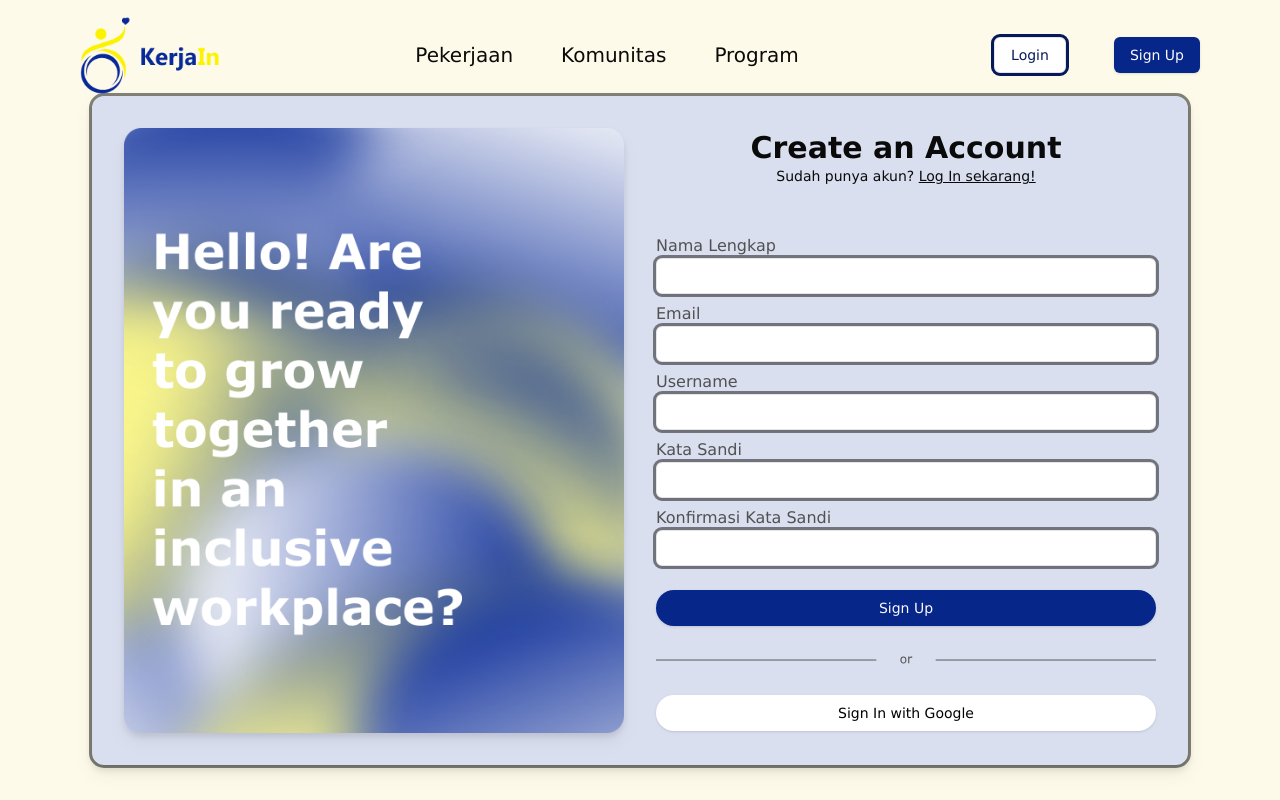
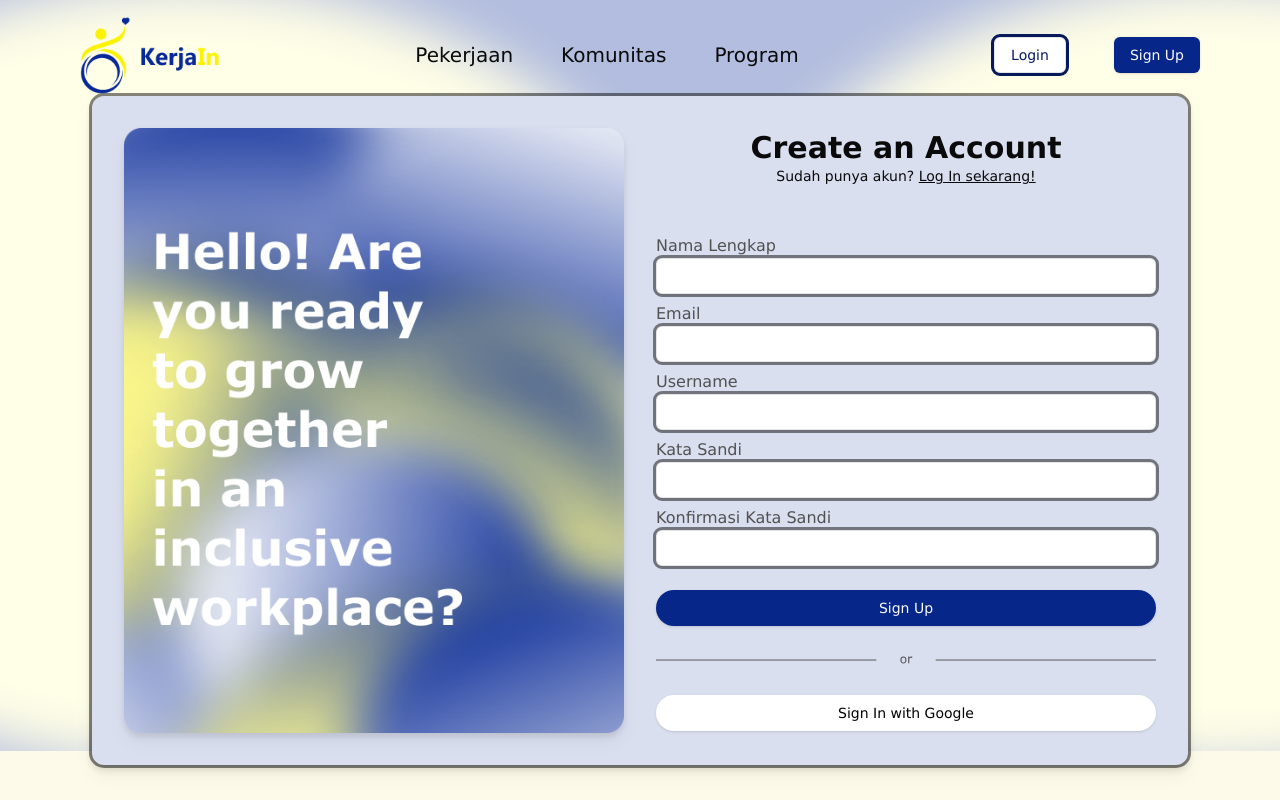
Before and after one commit to Vallykrie/kerjain-frontend, a Next.js app: page /signup in a window 1280 px wide. Built offline with nearby package versions, Linux system fonts and the light colour scheme.

Commit message:
Add hero component, signup background image, and update styles for authentication forms

```diff
--- a/src/app/(auth)/signup/page.tsx
+++ b/src/app/(auth)/signup/page.tsx
@@ -3,7 +3,9 @@ import SignUpForm from '@/components/auth/sign-up-form'
 
 const Signup = () => {
   return (
-    <div className='flex justify-center items-center h-[calc(100vh-160px)]'>
+    <div
+      className='flex justify-center items-center h-[calc(100vh-160px)] bg-no-repeat bg-cover bg-signup'
+    >
       <SignUpForm />
     </div>
   )
--- a/src/app/globals.css
+++ b/src/app/globals.css
@@ -124,3 +124,9 @@ html,
 body {
   font-family: Verdana, ui-sans-serif, system-ui, -apple-system, BlinkMacSystemFont, 'Segoe UI', Roboto, 'Helvetica Neue', Arial, sans-serif;
 }
+
+body {
+  background-image: url('/signup-bg.svg');
+  background-repeat: no-repeat;
+  background-size: cover;
+}
--- a/src/app/page.tsx
+++ b/src/app/page.tsx
@@ -1,11 +1,12 @@
-import React from 'react'
+import React from "react";
+import Hero from "@/components/home/hero";
 
 const Home = () => {
   return (
     <div>
-      ini home
-      </div>
-  )
-}
+      <Hero />
+    </div>
+  );
+};
 
-export default Home
+export default Home;
--- a/src/components/auth/log-in-form.tsx
+++ b/src/components/auth/log-in-form.tsx
@@ -9,7 +9,7 @@ import seperator from "public/or-seperator.svg";
 const LogInForm = () => {
   return (
     <div className="flex justify-center items-center bg-[#FFFDD9] outline shadow p-8 rounded-xl drop-shadow-lg gap-8">
-      <div className="drop-shadow-lg">
+      <div className="drop-shadow-lg max-lg:hidden">
         <Image
           src={Login}
           alt="Hello! Are you ready to grow together in an inclusive workplace?"
--- a/src/components/auth/sign-up-form.tsx
+++ b/src/components/auth/sign-up-form.tsx
@@ -9,7 +9,7 @@ import seperator from "public/or-seperator.svg";
 const SignUpForm = () => {
   return (
     <div className="flex justify-center items-center bg-[#DADFF0] outline shadow p-8 rounded-xl drop-shadow-lg gap-8">
-      <div className="drop-shadow-lg">
+      <div className="drop-shadow-lg max-lg:hidden">
         <Image
           src={Signup}
           alt="Hello! Are you ready to grow together in an inclusive workplace?"
```
Also changed, not shown: src/components/home/hero.tsx (added, +31 -0 lines), public/signup-bg.svg (added), 1 other file (tests, documents, lock files or other folders).
